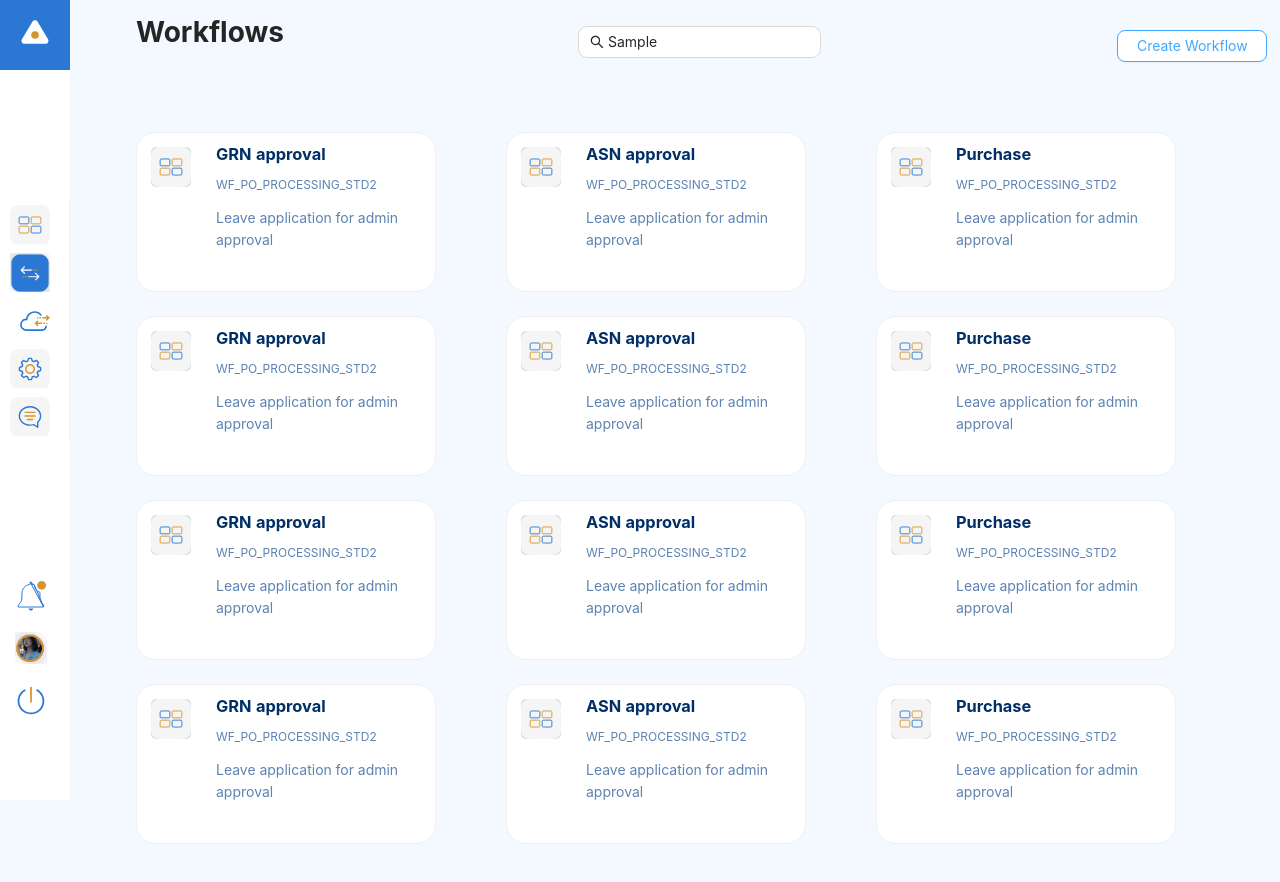
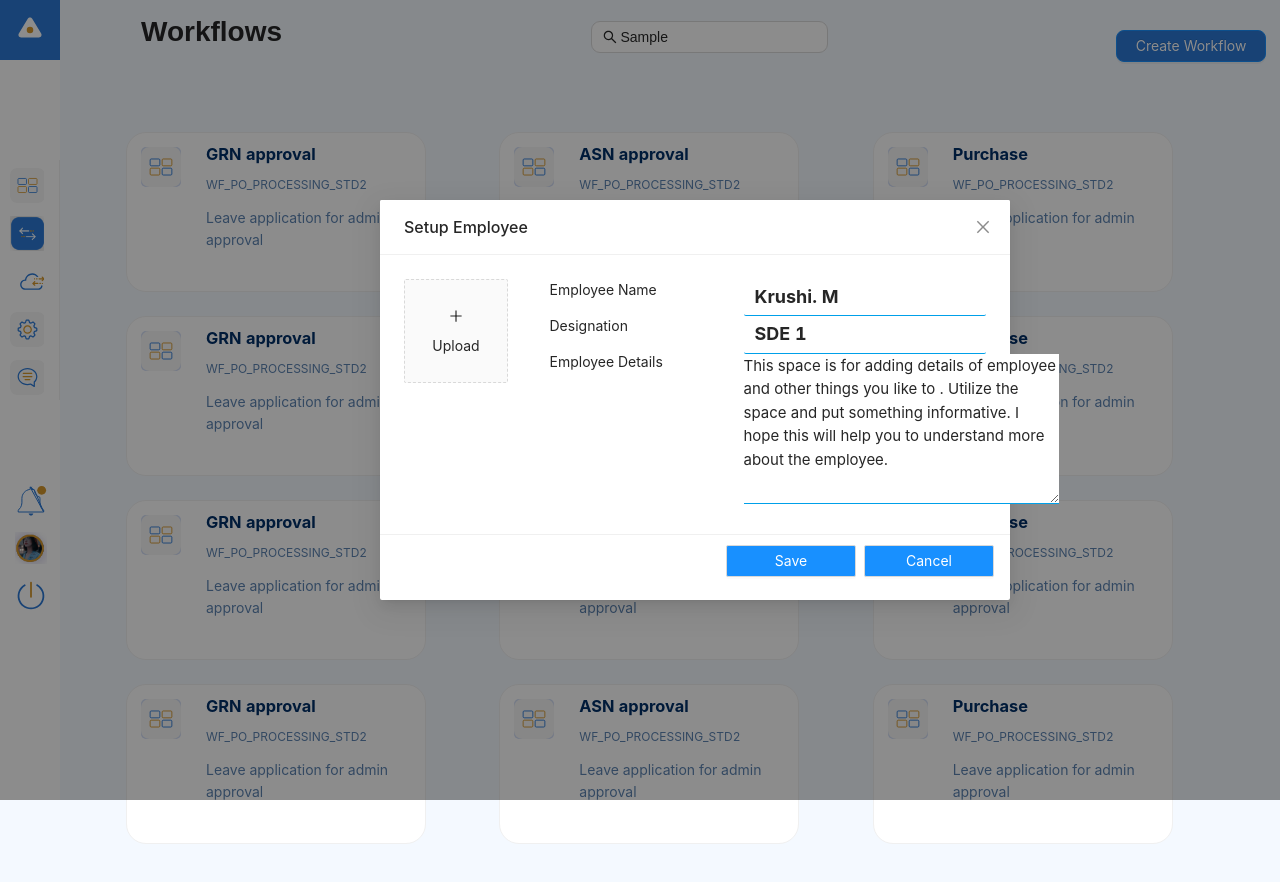
Before and after one commit to SavithaThomas/react-workflows, a React (Create React App) app: page / in a window 1280 px wide. Both pictures are taken after typing "Sample" into the empty fields and a click on the button "Create Workflow". Shown: the top 882 px of the page. Built offline with nearby package versions, Linux system fonts and the light colour scheme.

Commit message:
Popup screen

```diff
--- a/src/components/Sidebar.css
+++ b/src/components/Sidebar.css
@@ -1,16 +1,17 @@
 .SideBar {
   height: 100vh;
   background: #ffffff;
+  /* position: fixed;  */
 }
 .ant-layout-sider,
 .ant-layout-sider-dark,
 .SideBar {
-
-  max-width: 70px !important;
-  min-width: 50px !important;
+  flex: 0 0 200px !important;
+  max-width: 60px !important;
+  min-width: 35px !important;
   width: 200px !important;
 }
-.SideBar {
+/* .SideBar {
 
     display:flex!important;
     height:100vh!important;
@@ -18,17 +19,17 @@
     justify-content: space-between!important;
     background : #FFFFFF!important;
 
-}
+} */
 .Logo img {
-  width: 70px;
-  height: 70px;
+  width: 60px;
+  height: 60px;
 }
 .midicon {
-  margin-top: 130px;
+  margin-top: 100px;
 }
 .midicon img {
-  width: 40px;
-  height: 40px;
+  width: 35px;
+  height: 35px;
 }
 .ant-menu-item,
 .ant-menu-item-only-child {
@@ -40,29 +41,37 @@
   padding-left: 10px !important;
 }
 .boticon {
-  width: 50px;
-  height: 50px;
-   margin: 120px 15px;
+  width: 30px;
+  height: 30px;
+   margin: 70px 15px;
 }
 .boticon img {
-   margin-top: 20px;
+   margin-top: 15px;
 }
 .ant-input-affix-wrapper {
   border-radius: 9px;
 }
 .ant-layout-header {
   background: #F4F9FF !important;
+   position: sticky;
+  top: 0;
+  z-index: 999;
+  height: 70px !important;
+  padding: 0 20px !important;
+  margin-left: 40px;
 }
 .ant-layout {
   background: #F4F9FF;
 }
+
 .lefthead {
   font-weight: 700;
   font-size: 28px;
-  margin-left: 45px;
+  margin-left: 20px;
+  font-family: 'Montserrat', sans-serif;
 }
 .ant-btn-primary {
-  width: 150px !important;
+  /* width: 150px !important; */
   /* float: right; */
   margin-top: 20px;
   /* margin-left: 40px; */
@@ -79,17 +88,25 @@ border-radius: 8px;
  position: absolute;
   right: -6.5rem;
 }
+.headright{
+  margin-left: 150px;
+  border-radius: 5px;
+}
 .midhead {
-  margin-top: 10px;
-  margin-left: 195px;
+  margin-top: 5px;
+    margin-left: 185px;
+   font-family: 'Montserrat', sans-serif;
+
   /* padding-left: 10px; */
   width: 50px;
 
 }
+
 .midhead Input{
   border-style: solid;
   border-color: #002f68;
 }
+
 .card1 {
   border-radius: 20px;
 }
@@ -136,3 +153,47 @@ border-radius: 8px;
    padding-right:50px;
     align-items: center;
 }
+
+
+.ant-modal-content {
+  /* max-height: 700px; */
+  height: 400px;
+  width: 630px;
+}
+.text1 {
+  height: 150px;
+  border: none;
+  border-bottom:1px solid  #00a0e9;
+  font: 'Montserrat' ;
+  font-weight: 400;
+  font-size: 15px;
+  width: "100%";
+   resize: "none";
+  /* display: inline;
+  overflow: auto; */
+  /* border: none; */
+}
+
+.text {
+  border: none;
+  border-bottom : 1px solid  #00a0e9;
+  font: 'Montserrat' ;
+   font-weight: 700;
+  font-size: 18px;
+
+}
+ .ant-btn-default {
+  width:130px;
+   background-color: #1890ff;
+  color:#fff;
+
+}
+
+.container1 {
+  display:flex;
+  justify-content: space-between;
+   padding-top: 10px;
+   padding-left: 40px;
+   padding-right:50px;
+    align-items: center;
+}
--- a/src/components/Sidebar.tsx
+++ b/src/components/Sidebar.tsx
@@ -1,9 +1,15 @@
 import React from "react";
 import "antd/dist/antd.css";
+import { useState } from 'react';
 import { Layout, Menu } from "antd";
 import { Col, Row } from "antd";
-import { Input, Button } from "antd";
+import { Form,Input, Button,Modal } from "antd";
 import { SearchOutlined } from "@ant-design/icons";
+import { LoadingOutlined, PlusOutlined } from '@ant-design/icons';
+import { message, Upload } from 'antd';
+import type { UploadChangeParam } from 'antd/es/upload';
+import type { RcFile, UploadFile, UploadProps } from 'antd/es/upload/interface';
+
 import "./Sidebar.css";
 import Cardcomp from "../components/Cardcomp";
 import Cont from "../components/Cardcreate";
@@ -24,6 +30,64 @@ const { Search } = Input;
 const { Header, Content, Sider } = Layout;
 
 function Sidebar() {
+  const [isModal, setIsModalVisible] = useState(false);
+  // const [isMouse, setIsMouse] = useState(false);
+
+  const showModal = () => {
+    setIsModalVisible(true);
+    };
+
+    const handleOk = () => {
+      setIsModalVisible(false);
+      console.log("HEllo");
+      // console.log(document.getElementById('test1').Value)
+      };
+      const handleCancel = () => {
+        setIsModalVisible(false);
+        };
+
+
+      const getBase64 = (img: RcFile, callback: (url: string) => void) => {
+        const reader = new FileReader();
+        reader.addEventListener('load', () => callback(reader.result as string));
+        reader.readAsDataURL(img);
+      };
+
+      const beforeUpload = (file: RcFile) => {
+        const isJpgOrPng = file.type === 'image/jpeg' || file.type === 'image/png';
+        if (!isJpgOrPng) {
+          message.error('You can only upload JPG/PNG file!');
+        }
+        const isLt2M = file.size / 1024 / 1024 < 2;
+       if (!isLt2M) {
+          message.error('Image must smaller than 2MB!');
+        }
+        return isJpgOrPng && isLt2M;
+        };
+        const [loading, setLoading] = useState(false);
+  const [imageUrl, setImageUrl] = useState<string>();
+
+  const handleChange: UploadProps['onChange'] = (info: UploadChangeParam<UploadFile>) => {
+    if (info.file.status === 'uploading') {
+      setLoading(true);
+      return;
+    }
+    if (info.file.status === 'done') {
+      // Get this url from response in real world.
+      getBase64(info.file.originFileObj as RcFile, url => {
+        setLoading(false);
+        setImageUrl(url);
+      });
+    }
+  };
+
+  const uploadButton = (
+    <div>
+      {loading ? <LoadingOutlined /> : <PlusOutlined />}
+      <div style={{ marginTop: 8 }}>Upload</div>
+    </div>
+  );
+
   return (
     <div>
       <Layout>
@@ -75,7 +139,62 @@ function Sidebar() {
               <Col span={6}  style={{
           marginLeft: '50px ',padding:'10px',
         }}>
-                <Button className="btn3" >Create Workflow</Button>
+                <Button className="btn3"  type="primary" onClick={showModal}>Create Workflow</Button>
+                <Modal title="Setup Employee"  centered visible={isModal} okType  ="default"  onOk={handleOk}  onCancel={handleCancel} okText="Cancel" cancelText="Save" >
+                <Row>
+                <Col span={6}>
+                <Upload
+                                name="avatar"
+                                listType="picture-card"
+                                className="avatar-uploader"
+                                showUploadList={false}
+                                action="https://www.mocky.io/v2/5cc8019d300000980a055e76"
+                                beforeUpload={beforeUpload}
+                                onChange={handleChange}
+                                >
+                                {imageUrl ? <img src={imageUrl} alt="avatar" style={{ width: '100%' }} /> : uploadButton}
+                            </Upload>
+              </Col>
+              <Col span={8}>
+
+                <p>Employee Name</p>
+
+                <p>Designation </p>
+
+                <p>Employee Details</p>
+
+                </Col>
+                <Col span={10}>
+
+                <Input className="text" id ="test1" value= "Krushi. M"/>
+
+                <Input className="text" value="SDE 1" id="test2" />
+              <textarea rows={4} cols={30} className="text1"   value="This space is for adding details of employee and other things you like to . Utilize the space and put something informative. I hope this will help you to understand more about the employee." />
+
+
+                </Col>
+
+              {/* <textarea rows={4} cols={30}  className="text1"   value="This space is for adding details of employee and other things you like to . Utilize the space and put something informative. I hope this will help you to understand more about the employee." /> */}
+
+
+                {/* <Form>
+                <Form.Item label="Employee Name">
+                <Input className="text" value= "Krushi. M"/>
+                </Form.Item>
+                <Form.Item label="Designation   :">
+                <Input className="text" value="SDE 1" />
+                </Form.Item>
+                <Form.Item label="Employee Details">
+              <textarea rows={4} cols={30}  className="text1"   value="This space is for adding details of employee and other things you like to . Utilize the space and put something informative. I hope this will help you to understand more about the employee." />
+                </Form.Item>
+                </Form> */}
+              {/* <input name="Employee Name"></input>
+        <p>Some contents...</p>
+        <p>Some contents...</p> */}
+
+        </Row>
+
+      </Modal>
               </Col>
             </Row>
           </Header>
```
